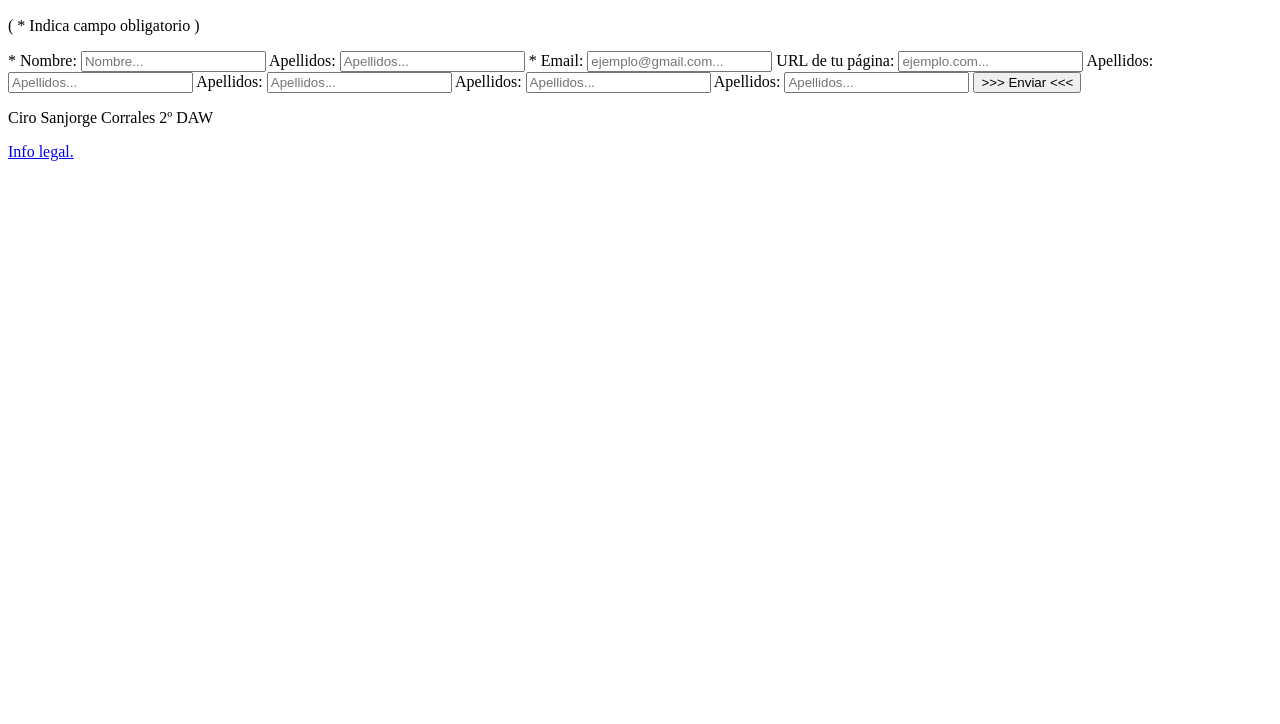
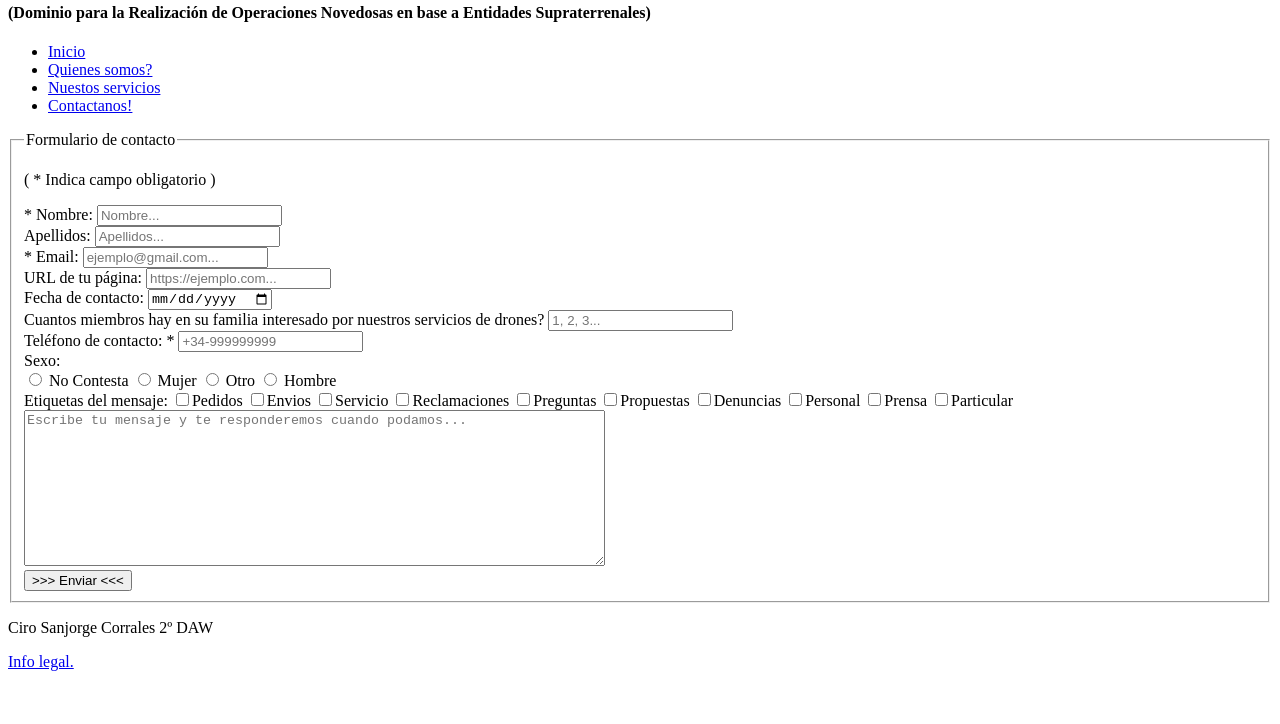
Before and after one commit to CiroSanjorge/D.R.O.N.E.S, a plain HTML site: page formulario.html in a window 1280 px wide. Shown: the part 76-800 px from the top of the page. Drawn offline with Linux system fonts and the light colour scheme.

Commit message:
mas_html

```diff
--- a/formulario.html
+++ b/formulario.html
@@ -5,45 +5,158 @@
     <meta charset="UTF-8" />
     <meta http-equiv="X-UA-Compatible" content="IE=edge" />
     <meta name="viewport" content="width=device-width, initial-scale=1.0" />
-    <title>Bienvenido a D.R.O.N.E.S.com!</title>
+    <title>Formulario</title>
   </head>
   <body>
-    <!--------------------- MAIN --------------------->
-    <nav>
-      <li><a href="servicios.html">Volver atrás</a></li>
-    </nav>
+    <!-------------------- HEADER -------------------->
+    <header>
+      <div id="header">
+        <h1>D.R.O.N.E.S.</h1>
+        <h4>
+          (Dominio para la Realización de Operaciones Novedosas en base a
+          Entidades Supraterrenales)
+        </h4>
+      </div>
+      <!-------------------- NAV -------------------->
+      <nav class="menu">
+        <ul>
+          <li><a href="index.html">Inicio</a></li>
+          <li><a href="nosotros.html">Quienes somos?</a></li>
+          <li><a href="servicios.html">Nuestos servicios</a></li>
+          <li><a href="formulario.html">Contactanos! </a></li>
+        </ul>
+      </nav>
+    </header>
+    <!-------------------- MAIN -------------------->
+
     <main>
-      <section class="formulario">
-        <h2>Formulario de compra</h2>
-        <p>  ( * Indica campo obligatorio )</p>
+      <fieldset class="formulario">
+        <legend>Formulario de contacto</legend>
+        <p>( * Indica campo obligatorio )</p>
         <form action="" method="get">
-          <label for="nombre">* Nombre: </label>
-          <input type="text" id="nombre" placeholder="Nombre..." required/>
+          <!------ NOMBRE ------>
+          <div>
+            <label for="nombre">* Nombre: </label>
+            <input type="text" id="nombre" placeholder="Nombre..." required />
+          </div>
+          <!------ APELLIDOS ------>
+          <div>
+            <label for="apellidos">Apellidos: </label>
+            <input type="text" id="apellidos" placeholder="Apellidos..." />
+          </div>
+          <!------ EMAIL ------>
+          <div>
+            <label for="email">* Email: </label>
+            <input
+              type="email"
+              id="email"
+              placeholder="ejemplo@gmail.com..."
+              required
+            />
+          </div>
+          <!------ URL PÁGINA ------>
 
-          <label for="apellidos">Apellidos: </label>
-          <input type="text" id="apellidos" placeholder="Apellidos..." />
+          <div>
+            <label for="url">URL de tu página: </label>
+            <input type="url" id="url" placeholder="https://ejemplo.com..." />
+          </div>
+          <!------ FECHA ------>
 
-          <label for="email">* Email: </label>
-          <input type="email" id="email" placeholder="ejemplo@gmail.com..." required/>
-
-          <label for="url">URL de tu página: </label>
-          <input type="url" id="url" placeholder="ejemplo.com..." />
-
-          <label for="apellidos">Apellidos: </label>
-          <input type="text" id="apellidos" placeholder="Apellidos..." />
-
-          <label for="apellidos">Apellidos: </label>
-          <input type="text" id="apellidos" placeholder="Apellidos..." />
-
-          <label for="apellidos">Apellidos: </label>
-          <input type="text" id="apellidos" placeholder="Apellidos..." />
-
-          <label for="apellidos">Apellidos: </label>
-          <input type="text" id="apellidos" placeholder="Apellidos..." />
-
-          <input type="button" value=">>> Enviar <<<" />
+          <div>
+            <label for="fecha">Fecha de contacto: </label>
+            <input type="date" id="fecha" />
+          </div>
+          <!------ NUMERO FAMILIARES ------>
+          <div>
+            <label for="n_familiares"
+              >Cuantos miembros hay en su familia interesado por nuestros
+              servicios de drones?
+            </label>
+            <input type="number" id="n_familiares" placeholder="1, 2, 3..." />
+          </div>
+          <!------ TELÉFONO ------>
+          <div>
+            <label for="tlf">Teléfono de contacto: *</label>
+            <input
+              type="tel"
+              id="tlf"
+              placeholder="+34-999999999"
+              pattern="[+][0-9]{2}[-][0-9]{9}"
+              required
+            />
+          </div>
+          <!------ SEXO ------>
+          <div>
+            <label for="sexo">Sexo:</label>
+            <div id="sexo">
+              <input type="radio" id="x" name="sexo" />
+              <label for="x">No Contesta </label>
+              <input type="radio" id="m" name="sexo" />
+              <label for="m">Mujer </label>
+              <input type="radio" id="h" name="sexo" />
+              <label for="h">Otro </label>
+              <input type="radio" id="o" name="sexo" />
+              <label for="o">Hombre </label>
+            </div>
+          </div>
+          <!------ ETIQUETAS ------>
+          <div>
+            <label for="etiqueta">Etiquetas del mensaje: </label>
+            <input type="checkbox" id="pedidos" name="etiqueta" /><label
+              for="pedidos"
+              >Pedidos</label
+            >
+            <input type="checkbox" id="envios" name="etiqueta" /><label
+              for="envios"
+              >Envios</label
+            >
+            <input type="checkbox" id="servicios" name="etiqueta" /><label
+              for="servicios"
+              >Servicio</label
+            >
+            <input type="checkbox" id="reclamaciones" name="etiqueta" /><label
+              for="reclamaciones"
+              >Reclamaciones</label
+            >
+            <input type="checkbox" id="preguntas" name="etiqueta" /><label
+              for="preguntas"
+              >Preguntas</label
+            >
+            <input type="checkbox" id="propuestas" name="etiqueta" /><label
+              for="propuestas"
+              >Propuestas</label
+            >
+            <input type="checkbox" id="denuncias" name="etiqueta" /><label
+              for="denuncias"
+              >Denuncias</label
+            >
+            <input type="checkbox" id="personal" name="etiqueta" /><label
+              for="personal"
+              >Personal</label
+            >
+            <input type="checkbox" id="prensa" name="etiqueta" /><label
+              for="prensa"
+              >Prensa</label
+            >
+            <input type="checkbox" id="particular" name="etiqueta" /><label
+              for="particular"
+              >Particular</label
+            >
+          </div>
+          <!------ MENSAJE ------>
+          <div>
+            <label for="mensaje"></label>
+            <textarea
+              id="mensje"
+              cols="70"
+              rows="10"
+              placeholder="Escribe tu mensaje y te responderemos cuando podamos..."
+            ></textarea>
+          </div>
+          <!------ INPUT ------>
+          <input type="submit" value=">>> Enviar <<<" />
         </form>
-      </section>
+      </fieldset>
     </main>
     <!--------------------- PIE DE PÁGINA --------------------->
     <footer>
```
Also changed, not shown: index.html (+17 -18 lines), legal.html (+28 -16 lines), nosotros.html (+19 -8 lines), servicios.html (+13 -10 lines), Mapa.png (deleted), Mapa2.png (deleted), img/hola.gif (deleted).
